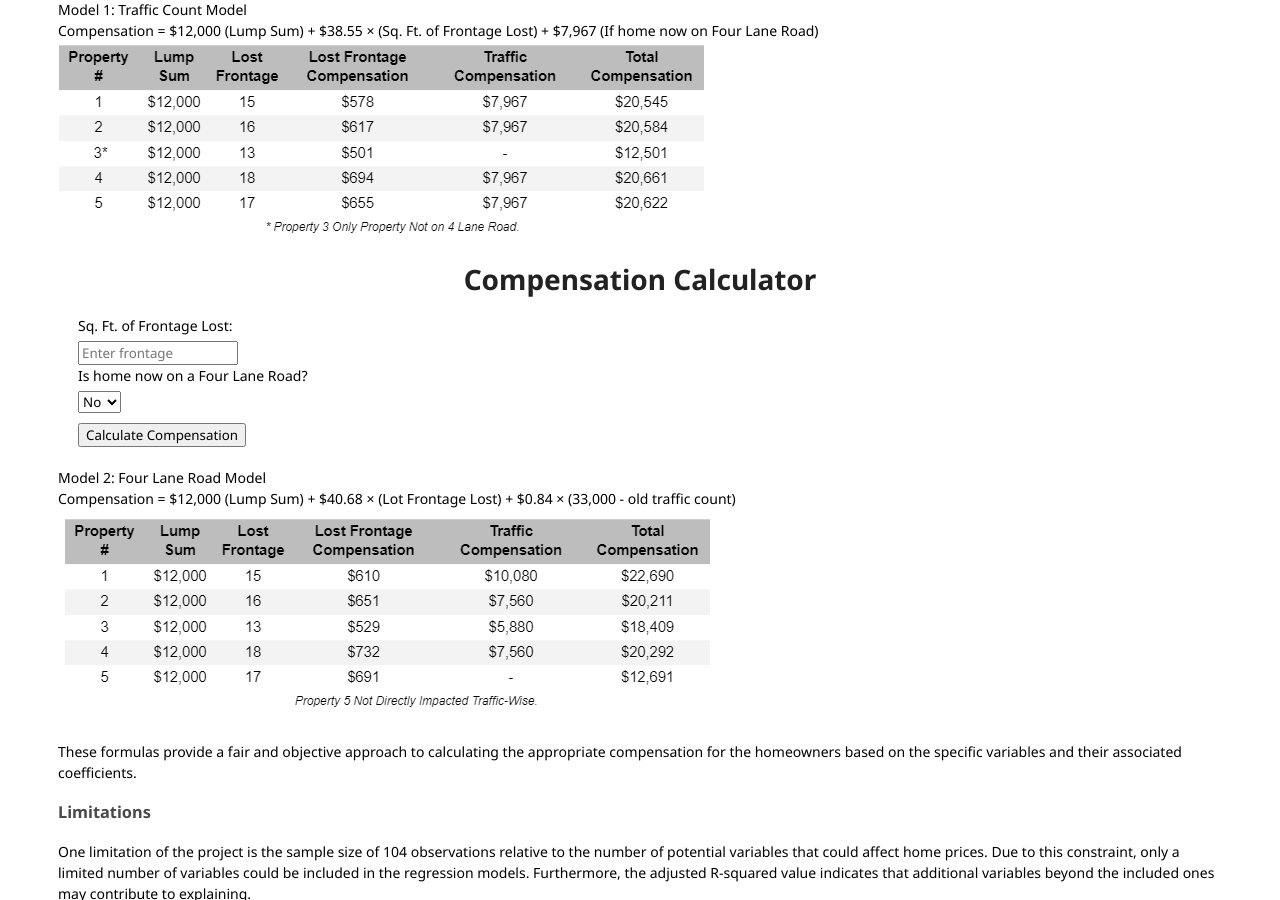
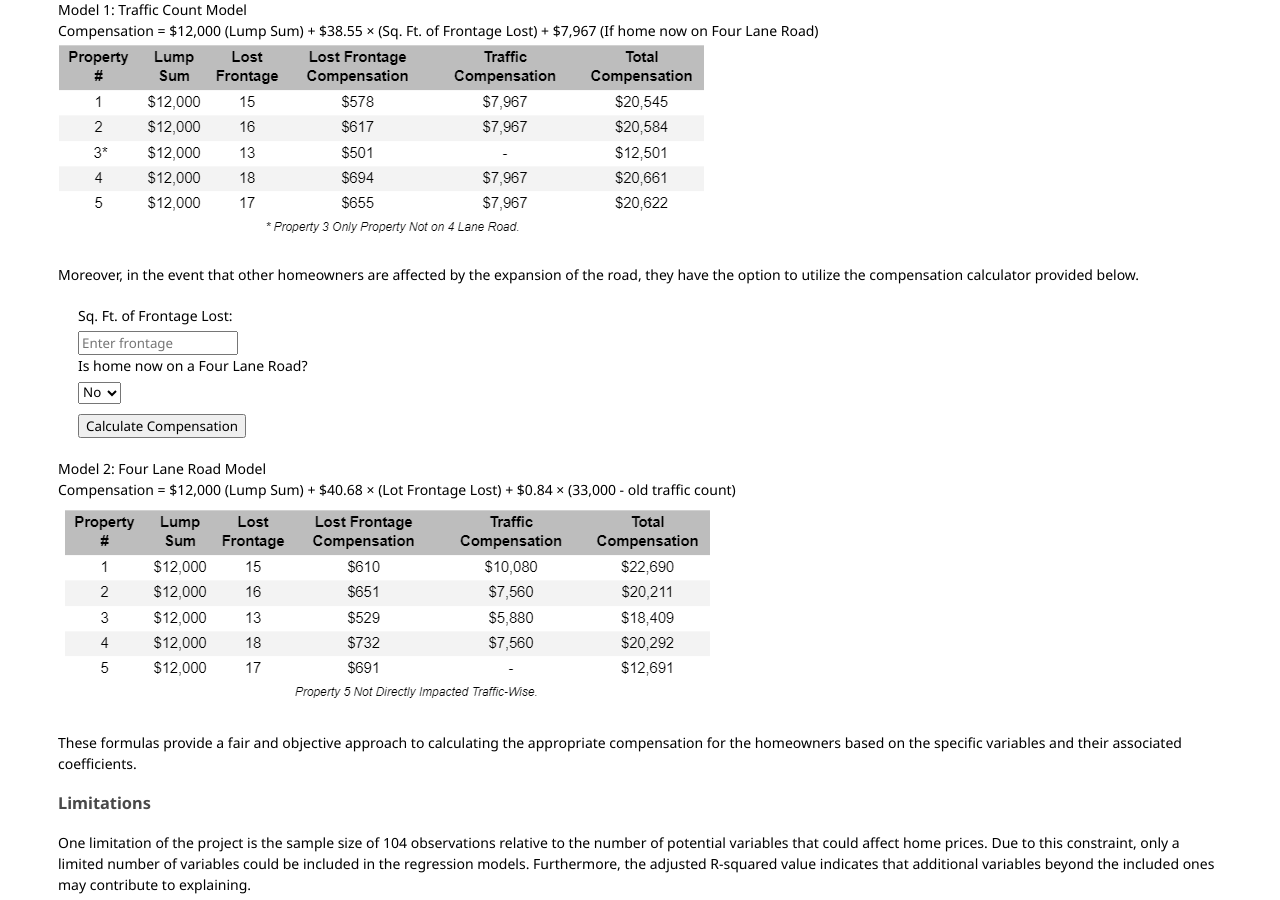
Before and after one commit to nbcarroll/nbcarroll.github.io, a Jekyll site: the page SpringbankDrive/index.html, which Jekyll copies as it is, in a window 1280 px wide and 900 px high, scrolled down 2201 px. Built offline with Jekyll 4.4.1, drawn with Linux system fonts in a browser that asks for light colours.

Commit message:
Update index.html

```diff
--- a/SpringbankDrive/index.html
+++ b/SpringbankDrive/index.html
@@ -637,12 +637,12 @@
   </p>
   <p>
     Model 1: Traffic Count Model<br>
-    Compensation = $12,000 (Lump Sum) + $38.55 × (Sq. Ft. of Frontage Lost) + $7,967 (If home now on Four Lane Road)
+    Compensation = $12,000 (Lump Sum) + $38.55 × (Sq. Ft. of Frontage Lost) + $7,967 (If home now on Four Lane Road) <br>
     <img src="https://raw.githubusercontent.com/nbcarroll/nbcarroll.github.io/master/SpringbankDrive/Model1_Compensation.png" alt="Model 1 Compensation">
 
   </p>
 
-        <h1>Compensation Calculator</h1>
+  Moreover, in the event that other homeowners are affected by the expansion of the road, they have the option to utilize the compensation calculator provided below.
   <div id="input-container">
     <label for="frontage-input">Sq. Ft. of Frontage Lost:</label>
     <input type="number" id="frontage-input" placeholder="Enter frontage">
@@ -663,7 +663,7 @@
 
   <p>
     Model 2: Four Lane Road Model<br>
-    Compensation = $12,000 (Lump Sum) + $40.68 × (Lot Frontage Lost) + $0.84 × (33,000 - old traffic count)
+    Compensation = $12,000 (Lump Sum) + $40.68 × (Lot Frontage Lost) + $0.84 × (33,000 - old traffic count) <br>
     <img src="https://raw.githubusercontent.com/nbcarroll/nbcarroll.github.io/master/SpringbankDrive/Model2_Compensation.png" alt="Model 2 Compensation">
 
   </p>
```
